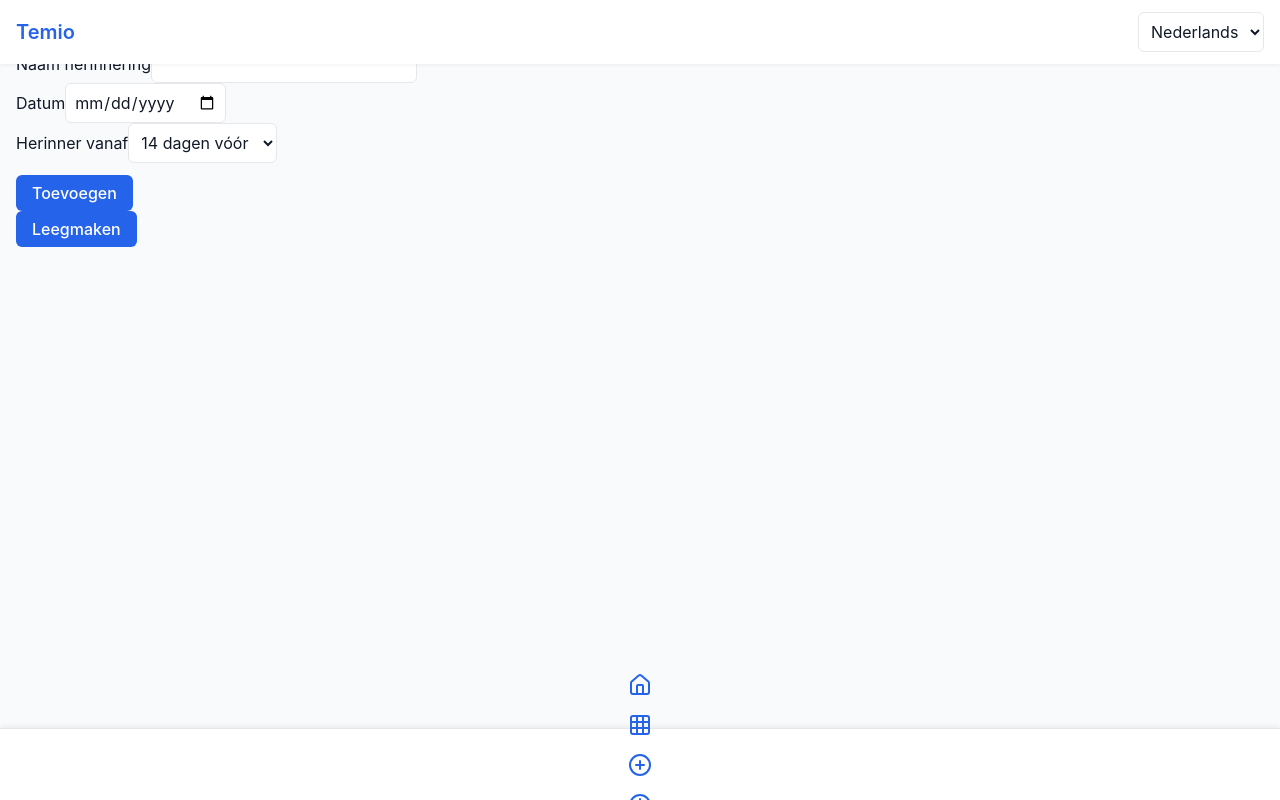
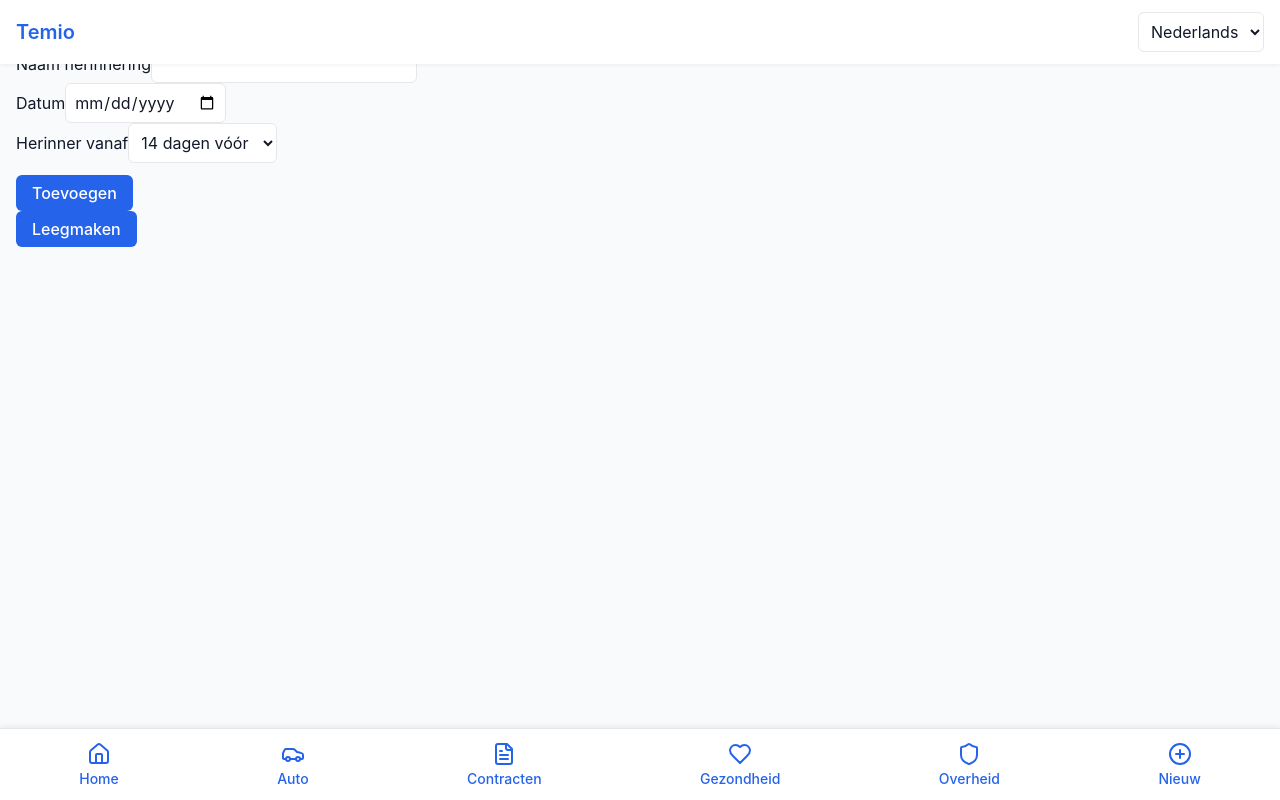
Before and after one commit to harrolds/temio, a React (Vite) app: page /overheid in a window 1280 px wide. Built offline with nearby package versions, Linux system fonts and the light colour scheme.

Commit message:
Update Footer.jsx

```diff
--- a/src/components/layout/Footer.jsx
+++ b/src/components/layout/Footer.jsx
@@ -1,59 +1,53 @@
 import React from "react";
 import { useNavigate, useLocation } from "react-router-dom";
-import { Home, Grid, PlusCircle, Clock, Settings } from "lucide-react";
+import { Home, FileText, Heart, Car, Shield, PlusCircle } from "lucide-react";
 
 /**
- * Definitieve Footer-component volgens Precision & Pulse design
- * - 5 vaste iconbuttons
- * - centrale "+" knop benadrukt toevoegen
- * - scroll-aware via prop `hidden`
+ * Footer Component – Precision & Pulse (Sprint 2.3)
+ * -------------------------------------------------
+ * - Altijd zichtbaar onderaan (vaste positie)
+ * - 5 vaste icon-knoppen voor navigatie
+ * - Centrale "+"-knop benadrukt het toevoegen van een reminder
+ * - Volledig gestyled via tokens (zie styles.extra.css)
  */
-export default function Footer({ hidden = false }) {
+export default function Footer() {
   const navigate = useNavigate();
   const location = useLocation();
-  const isActive = (path) => location.pathname === path;
 
-  const classes = ["pp-footer", hidden ? "hidden" : ""].join(" ");
+  const buttons = [
+    { icon: <Home />, label: "Home", path: "/" },
+    { icon: <Car />, label: "Auto", path: "/auto" },
+    { icon: <FileText />, label: "Contracten", path: "/contracten" },
+    { icon: <Heart />, label: "Gezondheid", path: "/gezondheid" },
+    { icon: <Shield />, label: "Overheid", path: "/overheid" },
+  ];
+
+  const handleNav = (path) => {
+    if (path && path !== location.pathname) navigate(path);
+  };
 
   return (
-    <footer className={classes}>
-      <nav className="pp-footer-nav">
+    <footer>
+      {buttons.map((btn) => (
         <button
-          onClick={() => navigate("/")}
-          className={isActive("/") ? "active" : ""}
-          aria-label="Home"
+          key={btn.path}
+          onClick={() => handleNav(btn.path)}
+          aria-label={btn.label}
+          className={location.pathname === btn.path ? "active" : ""}
         >
-          <Home />
+          {btn.icon}
+          <span>{btn.label}</span>
         </button>
-        <button
-          onClick={() => navigate("/categories")}
-          className={isActive("/categories") ? "active" : ""}
-          aria-label="Categorieën"
-        >
-          <Grid />
-        </button>
-        <button
-          onClick={() => navigate("/add")}
-          className="pp-footer-add"
-          aria-label="Nieuwe herinnering"
-        >
-          <PlusCircle />
-        </button>
-        <button
-          onClick={() => navigate("/agenda")}
-          className={isActive("/agenda") ? "active" : ""}
-          aria-label="Agenda"
-        >
-          <Clock />
-        </button>
-        <button
-          onClick={() => navigate("/settings")}
-          className={isActive("/settings") ? "active" : ""}
-          aria-label="Instellingen"
-        >
-          <Settings />
-        </button>
-      </nav>
+      ))}
+
+      <button
+        onClick={() => handleNav("/diversen")}
+        aria-label="Nieuwe herinnering"
+        title="Nieuwe herinnering"
+      >
+        <PlusCircle />
+        <span>Nieuw</span>
+      </button>
     </footer>
   );
 }
```
